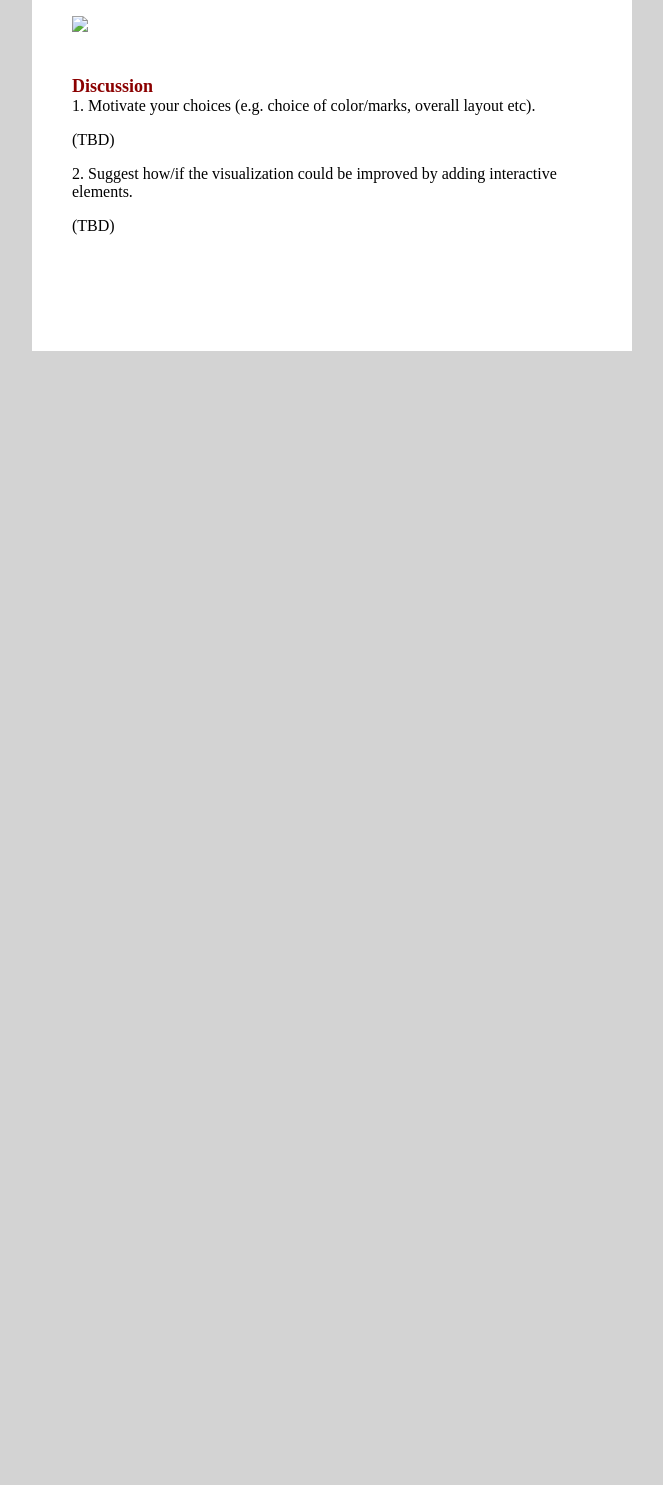
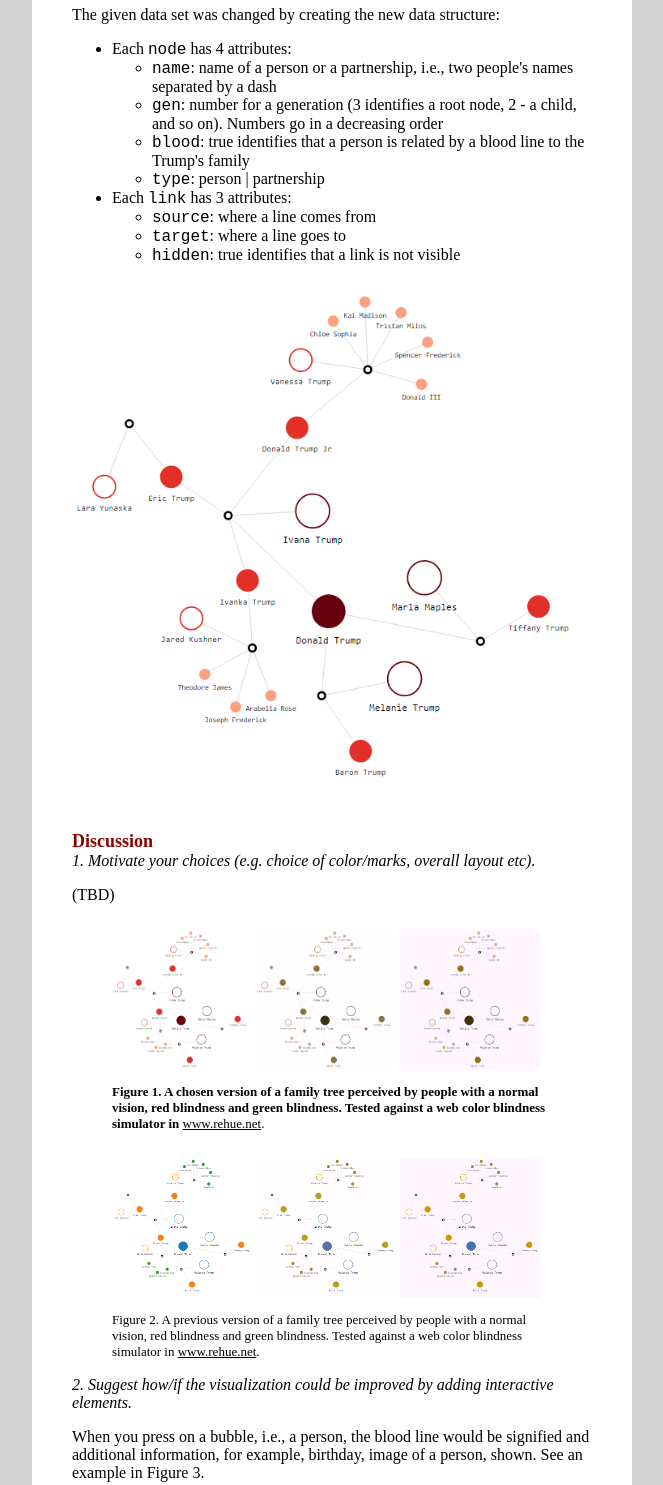
Before and after one commit to drewparli/diku-ide-03, a plain HTML site: page index.html in a window 1280 px wide. Shown: the part 300-1785 px from the top of the page, without its empty margins (308-971 px from the left). Before the commit the page ends 879 px from the top, so only its background shows below. Drawn offline with Linux system fonts and the light colour scheme.

Commit message:
Q2 answered, figures uploaded for Q1

```diff
--- a/index.css
+++ b/index.css
@@ -57,6 +57,13 @@ th {
   text-align: left;
 }
 
+figcaption {
+  color: black;
+  font-size: small;
+  font-weight: bold;
+  margin-top: 0px;
+}
+
 .content {
   background: white;
   padding-top: 40px;
--- a/index.html
+++ b/index.html
@@ -34,16 +34,52 @@
 
     <p>For this project, we created the family tree of the Trump family.</p>
 
-    <a href="vis2.html" target="_blank"> <img src="vis.jpg"></a>
+    <p>The given data set was changed by creating the new data structure:</p>
+    <ul>
+      <li>Each <text class="mono">node</text> has 4 attributes:
+        <ul>
+          <li><text class="mono">name</text>: name of a person or a partnership, i.e., two people's names separated by a dash</li>
+          <li><text class="mono">gen</text>: number for a generation (3 identifies a root node, 2 - a child, and so on). Numbers go in a decreasing order</li>
+          <li><text class="mono">blood</text>: true identifies that a person is related by a blood line to the Trump's family</li>
+          <li><text class="mono">type</text>: person | partnership</li>
+        </ul>
+      </li>
+      <li>Each <text class="mono">link</text> has 3 attributes:
+        <ul>
+          <li><text class="mono">source</text>: where a line comes from</li>
+          <li><text class="mono">target</text>: where a line goes to</li>
+          <li><text class="mono">hidden</text>: true identifies that a link is not visible</li>
+        </ul>
+      </li>
+    </ul>
+
+    <a href="vis2.html" target="_blank"><img src="vis.png"></a>
 
     <h2>Discussion</h2>
 
-    <p class="question">1. Motivate your choices (e.g. choice of color/marks, overall layout etc).</p>
+    <p class="question"><i>1. Motivate your choices (e.g. choice of color/marks, overall layout etc).</i></p>
     <p>(TBD)</p>
 
-    <p class="question">2. Suggest how/if the visualization could be improved by adding interactive elements.</p>
-    <p>(TBD)</p>
+    <figure>
+      <img src="vis.png" width="140" height="140">
+      <img src="vis_red_blindness.png" width="140" height="140">
+      <img src="vis_green_blindness.png" width="140" height="140">
+      <figcaption>Figure 1. A chosen version of a family tree perceived by people with a normal vision, red blindness and green blindness. Tested against a web color blindness simulator in <a href="http://www.rehue.net">www.rehue.net<a/>.</figcaption>
+    </figure>
 
+	<figure>
+      <img src="vis_old.png" width="140" height="140">
+      <img src="vis_old_red_blindness.png" width="140" height="140">
+      <img src="vis_old_green_blindness.png" width="140" height="140">
+      <figcaption>Figure 2. A previous version of a family tree perceived by people with a normal vision, red blindness and green blindness. Tested against a web color blindness simulator in <a href="http://www.rehue.net">www.rehue.net<a/>.</figcaption>
+    </figure>
+
+    <p class="question"><i>2. Suggest how/if the visualization could be improved by adding interactive elements.</i></p>
+    <p>When you press on a bubble, i.e., a person, the blood line would be signified and additional information, for example, birthday, image of a person, shown. See an example in Figure 3.</p>
+    <figure>
+      <img src="vis_when_pressed.png">
+      <figcaption>Figure 3. The view of an interactive family tree when you press on Donald III.</figcaption>
+    </figure>
     </div>
   </body>
 
```
Also changed, not shown: vis_green_blindness.png (renamed from vis_green_blindess.png), vis_old_green_blindness.png (renamed from vis_old_green_blindess.png), vis_old_red_blindness.png (renamed from vis_old_red_blindess.png), vis_when_pressed.PNG (added).
